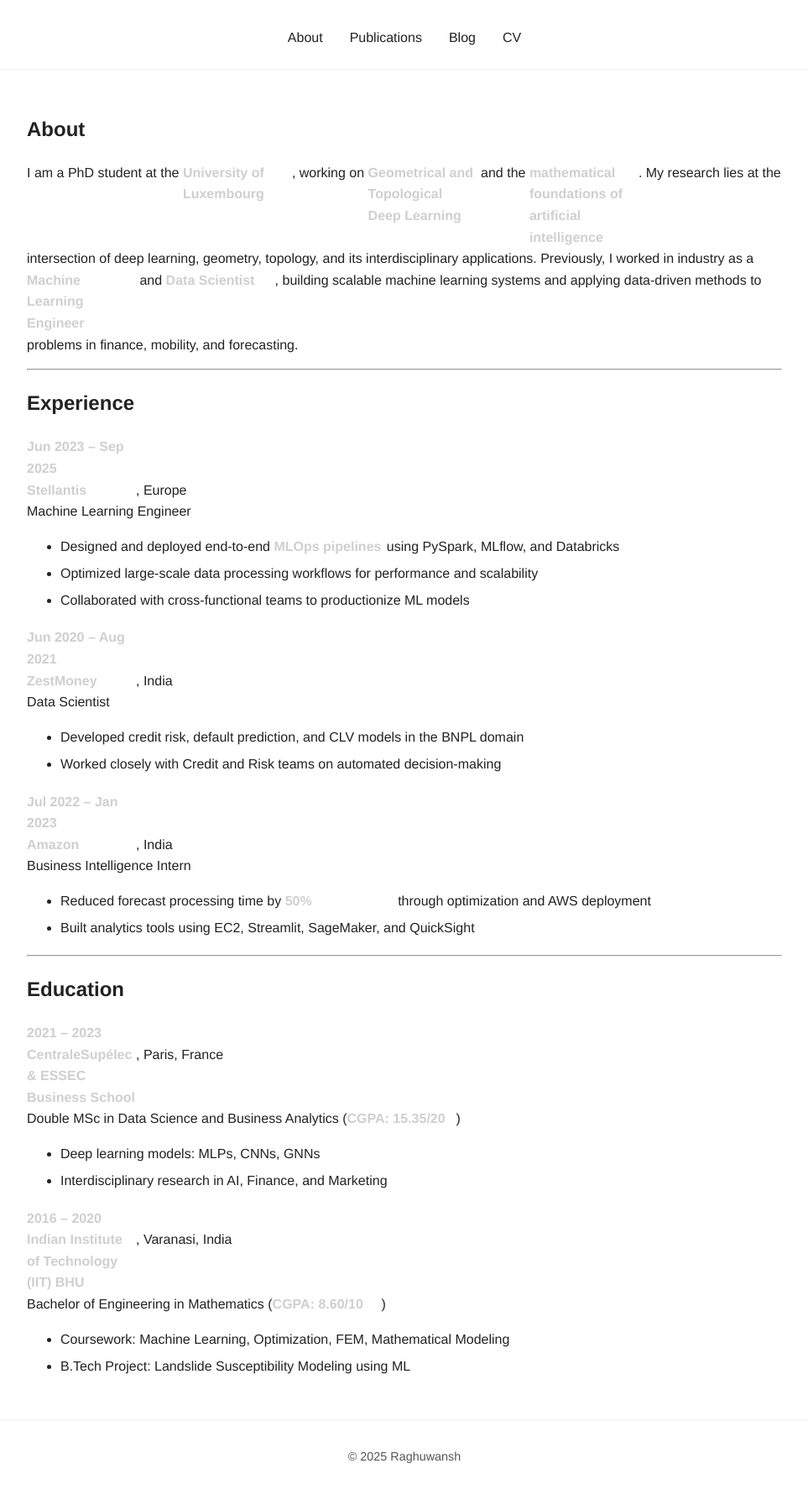
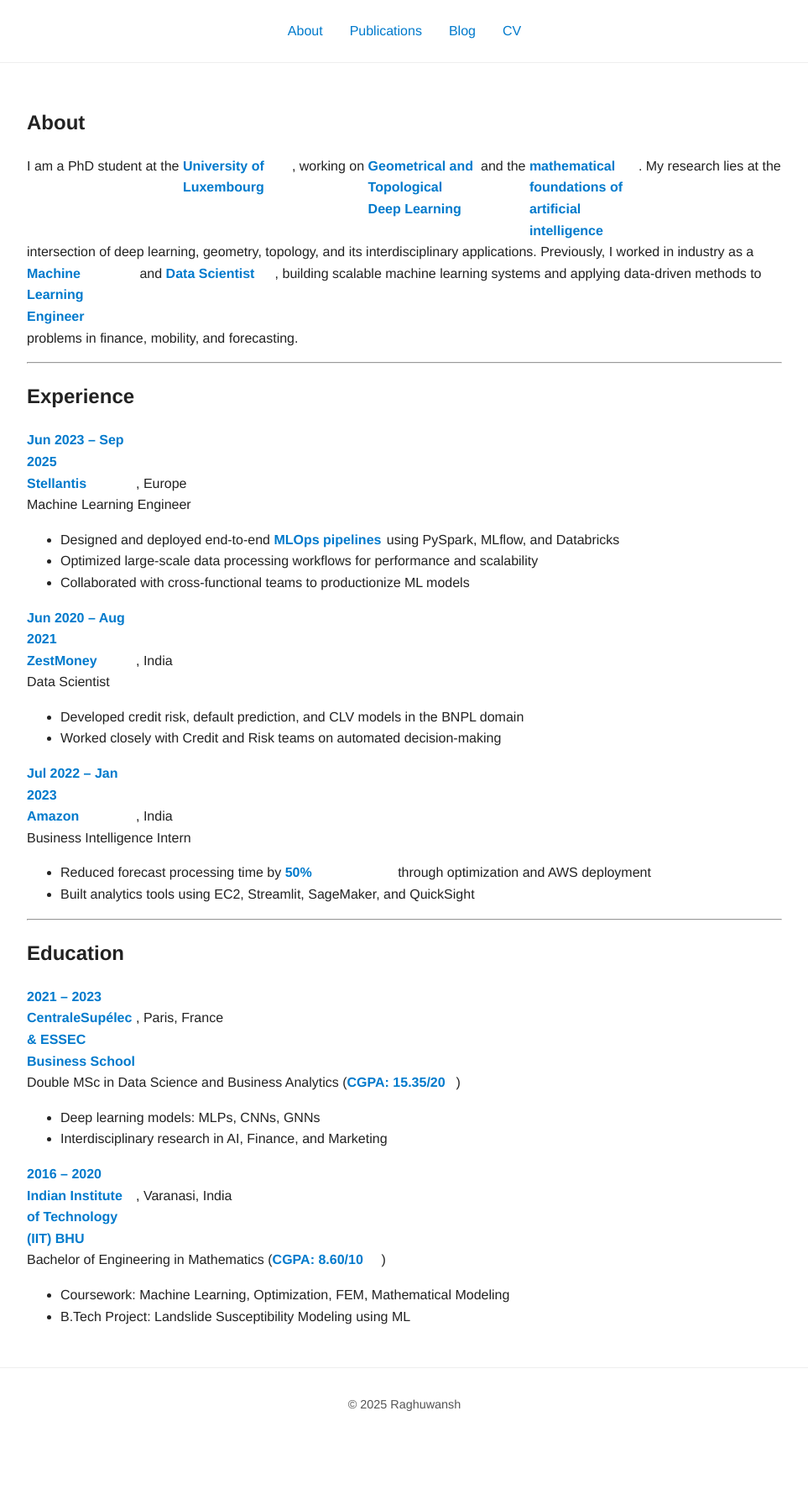
Before and after one commit to rajraghuwansh/rajraghuwansh.github.io, a Jekyll site: the page built from about.md, in a window 1280 px wide. Shown: the whole page at 84% size, without its empty margins (158-1121 px from the left). Built offline with Jekyll 4.4.1, drawn with Linux system fonts in a browser that asks for light colours; after the commit the page ends 1716 px from its top, so only the background shows below that.

Commit message:
style css

```diff
--- a/assets/css/site.css
+++ b/assets/css/site.css
@@ -1,127 +1,6 @@
 /* =========================
-   About Page Layout
+   General Styles
    ========================= */
-
-.about-page {
-  max-width: 900px;      /* same as homepage */
-  margin: 0 auto;
-  padding: 2rem 1.5rem;
-}
-
-/* Section spacing */
-.about-page h2 {
-  margin-top: 2.5rem;
-  margin-bottom: 1.2rem;
-}
-
-/* Entry layout (date left, content right) */
-.entry {
-  display: flex;
-  align-items: flex-start;
-  gap: 2rem;
-  margin-bottom: 1.5rem;
-}
-
-/* Date column */
-.entry .date {
-  min-width: 140px;
-  font-weight: 600;
-  color: #bdbdbd;
-  text-align: right;
-  flex-shrink: 0;
-}
-
-/* Content column */
-.entry .content {
-  flex: 1;
-}
-
-/* Bullet cleanup */
-.entry ul {
-  margin-top: 0.4rem;
-  margin-bottom: 0;
-}
-
-.entry li {
-  margin-bottom: 0.3rem;
-}
-
-/* Mobile fallback */
-@media (max-width: 700px) {
-  .entry {
-    flex-direction: column;
-    gap: 0.4rem;
-  }
-
-  .entry .date {
-    text-align: left;
-    min-width: auto;
-  }
-}
-
-
-/* Container spacing */
-main {
-  max-width: 900px;
-  margin: 0 auto;
-  padding: 2rem 1.5rem;
-}
-
-/* Update-style blocks */
-h2 + p,
-h2 + ul {
-  margin-top: 1.2rem;
-}
-
-/* Date (left column) */
-strong {
-  display: inline-block;
-  width: 130px;          /* controls date column width */
-  font-weight: 600;
-  color: #cfcfcf;
-  vertical-align: top;
-}
-
-/* Content block (right column) */
-strong + br + strong,
-strong + br {
-  margin-left: 0;
-}
-
-/* Text following the date */
-strong + br ~ * {
-  margin-left: 130px;    /* must match date width */
-}
-
-/* Bullet styling */
-ul {
-  margin-top: 0.3rem;
-  margin-bottom: 1.2rem;
-}
-
-li {
-  margin-bottom: 0.4rem;
-}
-
-/* Links (match screenshot tone) */
-a {
-  color: #8b8cff;
-  text-decoration: none;
-}
-
-a:hover {
-  text-decoration: underline;
-}
-
-/* Dark background compatibility */
-body {
-  background-color: #111;
-  color: #e5e5e5;
-  font-family: -apple-system, BlinkMacSystemFont, "Segoe UI",
-               Roboto, Helvetica, Arial, sans-serif;
-}
-
-
 
 body {
   font-family: "Helvetica Neue", Helvetica, Arial, sans-serif;
@@ -129,6 +8,18 @@ body {
   color: #222;
   background-color: #fff;
   text-align: left;
+  margin: 0;
+  padding: 0;
+}
+
+/* Links */
+a {
+  color: #007acc;  /* all links blue */
+  text-decoration: none;
+}
+
+a:hover {
+  text-decoration: underline;
 }
 
 /* Header */
@@ -144,25 +35,30 @@ body {
 }
 
 .nav-container a {
-  text-decoration: none;
-  color: #222;
   font-weight: 500;
   font-size: 1rem;
   transition: color 0.2s ease;
 }
 
-.nav-container a:hover {
-  color: #007acc;
+/* Footer */
+.site-footer {
+  text-align: center;
+  padding: 2rem 1rem;
+  border-top: 1px solid #eee;
+  font-size: 0.9rem;
+  color: #555;
 }
 
-/* Hero Section */
+/* =========================
+   Home Hero Section
+   ========================= */
 
 .hero {
   display: flex;
   justify-content: center;
   align-items: flex-start;
-  gap: 3rem;             /* smaller gap between left and right */
-  padding: 5rem 1rem;
+  gap: 2.5rem;  /* reduce gap */
+  padding: 4rem 1rem;
   max-width: 1000px;
   margin: 0 auto;
 }
@@ -173,41 +69,46 @@ body {
   align-items: center;
 }
 
-/* Adjusted profile image size */
 .hero-image {
-  width: 200px;          /* smaller width */
-  height: auto;          /* height adjusts to match right-side text */
-  max-height: 300px;     /* ensure it doesn't get too tall */
+  width: 180px;      /* smaller */
+  height: auto;
+  max-height: 280px;
   object-fit: cover;
   border: 4px solid #eee;
-  margin-bottom: 1.2rem; /* smaller gap below image */
+  margin-bottom: 1rem;
 }
 
-/* Hero info links */
 .hero-info {
   list-style: none;
   padding: 0;
   display: flex;
   flex-direction: column;
-  gap: 0.4rem;          /* smaller vertical gap */
+  gap: 0.25rem;        /* reduce vertical gap */
   text-align: center;
+  font-size: 0.85rem;  /* smaller font */
+}
+
+.hero-info li {
+  display: flex;
+  align-items: center;
+  gap: 0.4rem;
 }
 
 .hero-info li a {
-  text-decoration: none;
-  color: #222;
   font-weight: 500;
-  font-size: 0.9rem;     /* smaller font */
-  padding: 2px 4px;
+  color: #007acc;
   border-left: 2px solid transparent;
+  padding-left: 0;
   transition: all 0.3s ease;
-  font-family: "Helvetica Neue", Helvetica, Arial, sans-serif;
 }
 
 .hero-info li a:hover {
-  color: #007acc;
   border-left: 2px solid #007acc;
-  padding-left: 5px;
+  padding-left: 2px;
+}
+
+.icon {
+  font-size: 0.85rem;
 }
 
 .hero-right {
@@ -215,24 +116,64 @@ body {
 }
 
 .hero-right h1 {
-  font-size: 2.8rem;
+  font-size: 2rem;    /* smaller to fit layout */
   font-weight: 700;
   margin-bottom: 1rem;
 }
 
 .hero-right p {
-  font-size: 1.2rem;
+  font-size: 1rem;    /* smaller */
   color: #333;
 }
 
-/* Page content */
-.page-content {
-  max-width: 700px;
+/* =========================
+   About / Experience / Education
+   ========================= */
+
+.about-page, main {
+  max-width: 900px;
   margin: 0 auto;
-  padding: 3rem 1rem;
-  font-size: 1.1rem;
-  color: #333;
-  text-align: center;
+  padding: 2rem 1.5rem;
+}
+
+.about-page h2 {
+  margin-top: 2.5rem;
+  margin-bottom: 1.2rem;
+}
+
+.entry {
+  display: flex;
+  align-items: flex-start;
+  gap: 2rem;
+  margin-bottom: 1.5rem;
+}
+
+.entry .date {
+  min-width: 140px;
+  font-weight: 600;
+  color: #007acc;   /* bold text blue */
+  text-align: right;
+  flex-shrink: 0;
+}
+
+.entry .content {
+  flex: 1;
+}
+
+.entry ul {
+  margin-top: 0.4rem;
+  margin-bottom: 0;
+}
+
+.entry li {
+  margin-bottom: 0.3rem;
+}
+
+strong {
+  color: #007acc;   /* make strong blue */
+  display: inline-block;
+  width: 130px;
+  vertical-align: top;
 }
 
 /* Responsive */
@@ -250,64 +191,28 @@ body {
   }
 
   .hero-right h1 {
-    font-size: 2rem;
+    font-size: 1.7rem;
   }
 
   .hero-right p {
-    font-size: 1rem;
+    font-size: 0.95rem;
   }
 
   .hero-info {
-    gap: 0.3rem;
-  }
-}
-
-/* Page content */
-.page-content {
-  max-width: 700px;
-  margin: 0 auto;
-  padding: 3rem 1rem;
-  font-size: 1.1rem;
-  color: #333;
-  text-align: center;
-}
-
-/* Footer */
-.site-footer {
-  text-align: center;
-  padding: 2rem 1rem;
-  border-top: 1px solid #eee;
-  font-size: 0.9rem;
-  color: #555;
-}
-
-/* Responsive */
-@media (max-width: 768px) {
-  .hero {
-    flex-direction: column;
-    align-items: center;
-    gap: 2rem;
-    text-align: center;
+    gap: 0.2rem;
   }
 
-  .hero-image {
-    width: 200px;
-    height: 280px;
+  .entry {
+    flex-direction: column;
+    gap: 0.4rem;
   }
 
-  .hero-right h1 {
-    font-size: 2rem;
+  .entry .date {
+    text-align: left;
+    min-width: auto;
   }
 
-  .hero-right p {
-    font-size: 1rem;
-  }
-
-  .hero-info {
-    gap: 0.5rem;
-  }
-
-   strong {
+  strong {
     width: auto;
     display: block;
     margin-bottom: 0.2rem;
```
